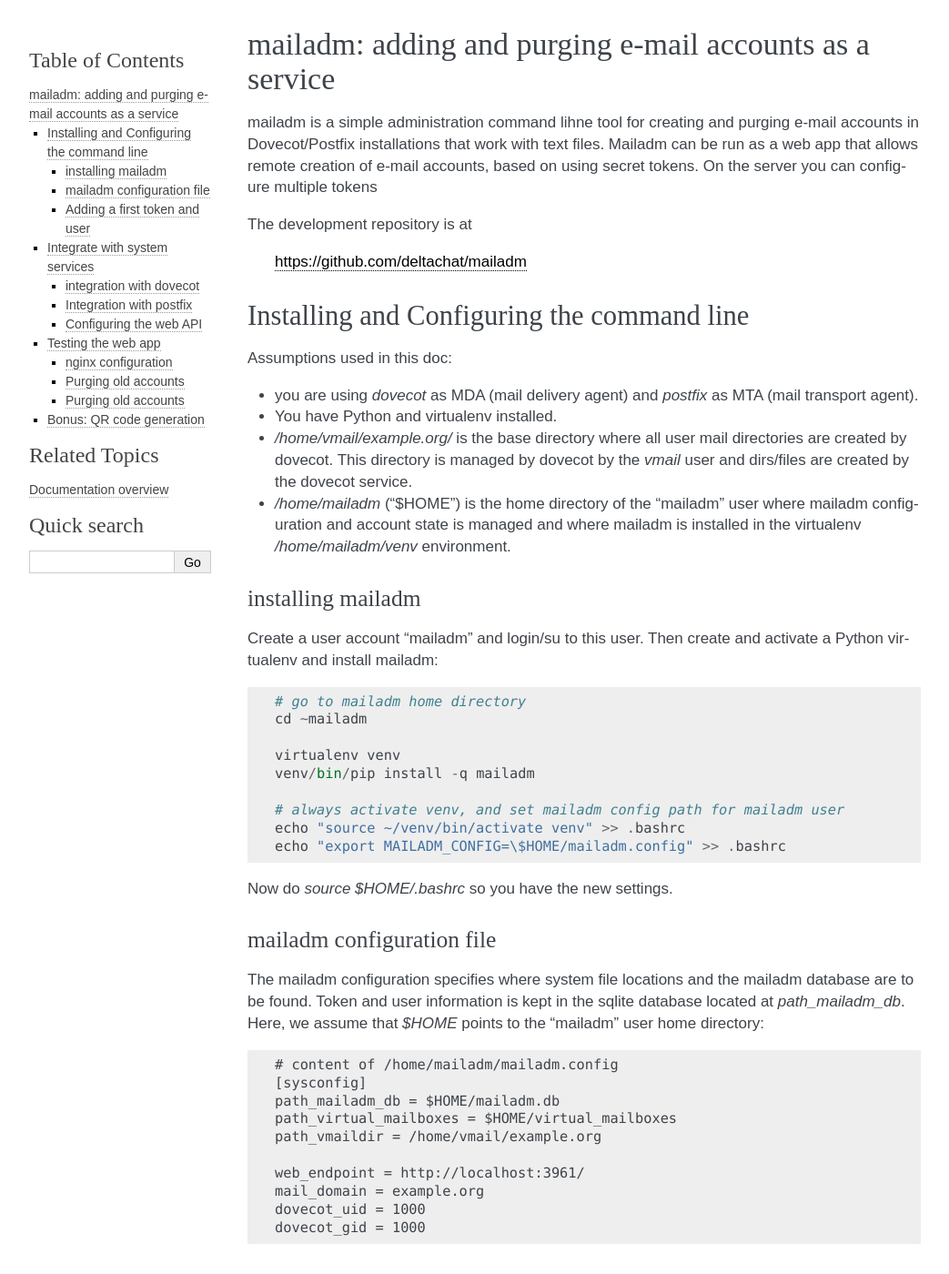
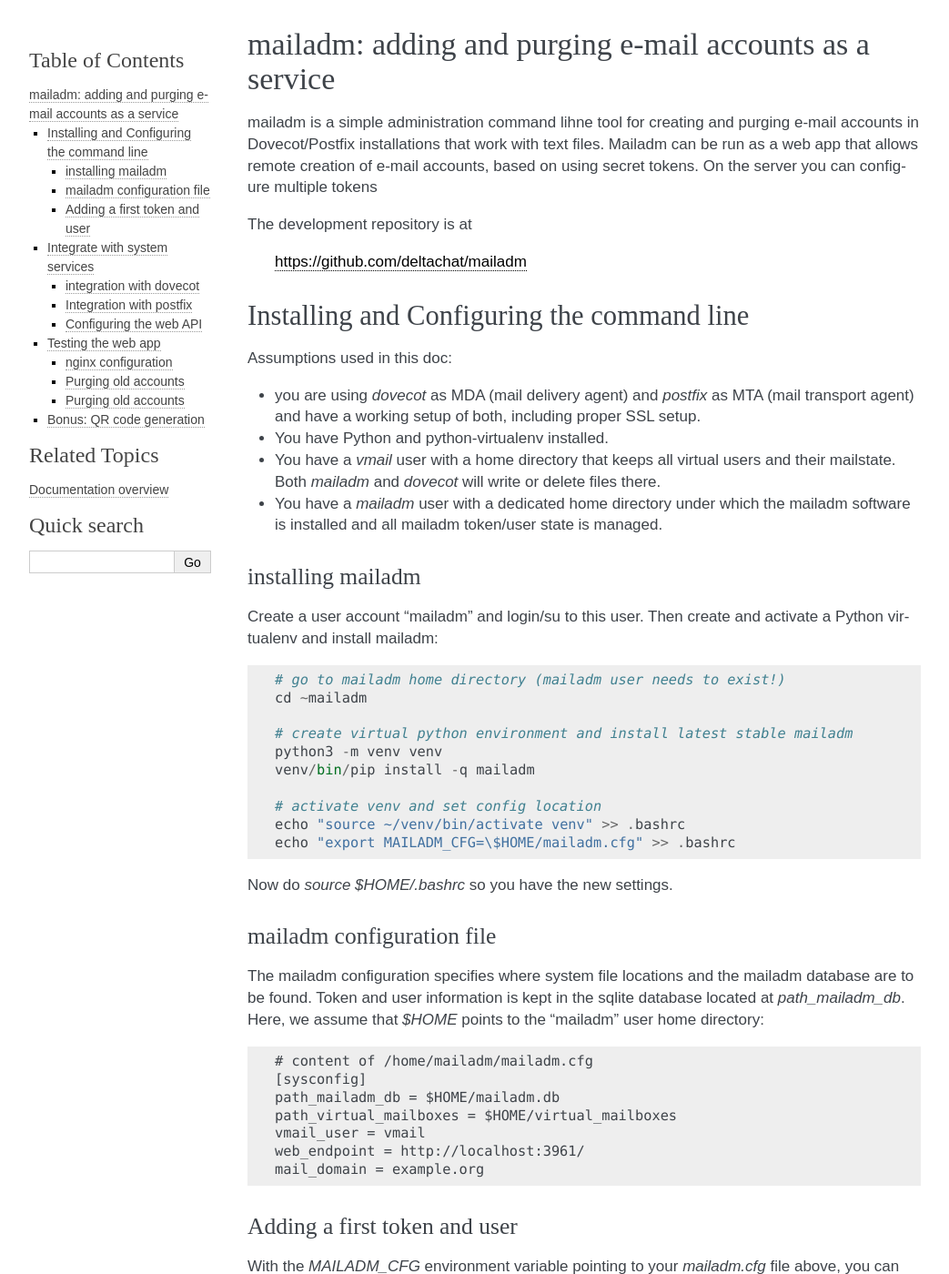
Before and after one commit to deltachat/mailadm, a Sphinx documentation site: the page built from doc/index.rst, in a window 1280 px wide and 1400 px high. Shown: the whole window at 91% size, without its empty margins (108-1151 px from the left). Built offline with Sphinx 7.4.7, drawn with Linux system fonts in a browser that asks for light colours; some of the changed text lies outside the part shown.

Commit message:
update docs, use MAILADM_CFG var instead of MAILADM_CONFIG

```diff
--- a/CHANGELOG.txt
+++ b/CHANGELOG.txt
@@ -2,7 +2,9 @@
 NEXT
 -------------
 
-- changed ini-file format
+- env var for config file is MAILADM_CFG
+
+- majorly changed ini-file format, see doc/index.rst
 
 - improved README
 
--- a/doc/index.rst
+++ b/doc/index.rst
@@ -18,18 +18,18 @@
 Assumptions used in this doc:
 
 - you are using `dovecot` as MDA (mail delivery agent)
-  and `postfix` as MTA (mail transport agent).
+  and `postfix` as MTA (mail transport agent)
+  and have a working setup of both, including proper SSL setup.
 
-- You have Python and virtualenv installed.
+- You have Python and python-virtualenv installed.
 
-- `/home/vmail/example.org/` is the base directory where all user mail
-  directories are created by dovecot. This directory is managed by dovecot
-  by the `vmail` user and dirs/files are created by the dovecot service.
+- You have a `vmail` user with a home directory that keeps all virtual
+  users and their mailstate. Both `mailadm` and `dovecot` will
+  write or delete files there.
 
-- `/home/mailadm` ("$HOME") is the home directory of the "mailadm" user
-  where mailadm configuration and account state is managed and where mailadm
-  is installed in the virtualenv `/home/mailadm/venv` environment.
-
+- You have a `mailadm` user with a dedicated home directory
+  under which the mailadm software is installed and all
+  mailadm token/user state is managed.
 
 installing mailadm
 +++++++++++++++++++++++++++++++++
@@ -37,15 +37,16 @@
 Create a user account "mailadm" and login/su to this user.
 Then create and activate a Python virtualenv and install mailadm::
 
-    # go to mailadm home directory
+    # go to mailadm home directory (mailadm user needs to exist!)
     cd ~mailadm
 
-    virtualenv venv
+    # create virtual python environment and install latest stable mailadm
+    python3 -m venv venv
     venv/bin/pip install -q mailadm
 
-    # always activate venv, and set mailadm config path for mailadm user
+    # activate venv and set config location
     echo "source ~/venv/bin/activate venv" >> .bashrc
-    echo "export MAILADM_CONFIG=\$HOME/mailadm.config" >> .bashrc
+    echo "export MAILADM_CFG=\$HOME/mailadm.cfg" >> .bashrc
 
 Now do `source $HOME/.bashrc` so you have the new settings.
 
@@ -59,23 +60,20 @@
 located at `path_mailadm_db`.  Here, we assume that `$HOME` points to
 the "mailadm" user home directory::
 
-    # content of /home/mailadm/mailadm.config
+    # content of /home/mailadm/mailadm.cfg
     [sysconfig]
     path_mailadm_db = $HOME/mailadm.db
     path_virtual_mailboxes = $HOME/virtual_mailboxes
-    path_vmaildir = /home/vmail/example.org
-
+    vmail_user = vmail
     web_endpoint = http://localhost:3961/
     mail_domain = example.org
-    dovecot_uid = 1000
-    dovecot_gid = 1000
 
 
 Adding a first token and user
 ++++++++++++++++++++++++++++++
 
-With the `MAILADM_CONFIG` environment variable
-pointing to your `mailadm.config` file above,
+With the `MAILADM_CFG` environment variable
+pointing to your `mailadm.cfg` file above,
 you can now add a first "token"::
 
     $ mailadm add-token oneday --expiry 1d --prefix="tmp."
@@ -96,23 +94,20 @@
     $ mailadm add-user tmp.12345@example.org
     added addr 'tmp.12345@example.org' with token 'oneday'
     wrote /home/mailadm/virtual_mailboxes
-    wrote /home/mailadm/dovecot-users
 
-Mailadm writes out files for use by postfix and dovecot
-and the next section provides an example how to integrate them.
+When adding/manipulating users `mailadm` writes out
+virtual mailbox "map" files (including the ".db" form)
+so that Postfix knows which mailadm mailboxes exist.
 
 
 Integrate with system services
 ------------------------------
-
 
 integration with dovecot
 ++++++++++++++++++++++++
 
 We can integrate mailadm with dovecot (for serving IMAP users)
 by producing a passwd configuration file::
-
-    XXX pull from dubby
 
 Now we need to include this file from the `/etc/dovecot/conf.d/10-auth.conf` file
 by adding the following line::
@@ -128,7 +123,7 @@
 ++++++++++++++++++++++++
 
 You need to already have configured a "virtual mailboxes" setup with postfix.
-Also, the `mail_domain` in the `mailadm.config` file needs to point
+Also, the `mail_domain` in the `mailadm.cfg` file needs to point
 to the domain which postfix serves.
 
 To let postfix know about mailadm-managed users, add the
@@ -160,7 +155,7 @@
 
     [Service]
     User=mailadm
-    Environment="MAILADM_CONFIG=/home/mailadm/mailadm.config"
+    Environment="MAILADM_CFG=/home/mailadm/mailadm.cfg"
     ExecStart=/home/mailadm/venv/bin/gunicorn -b localhost:3961 -w 1 mailadm.app:app
     Restart=always
 
@@ -224,7 +219,7 @@
     }
 
 Note that if you change the `location /` parameter you need to edit
-the `mailadm.config` file and modify the `web_endpoint` value accordingly
+the `mailadm.cfg` file and modify the `web_endpoint` value accordingly
 and then restart the mailadm service.
 
 
--- a/src/mailadm/__init__.py
+++ b/src/mailadm/__init__.py
@@ -6,4 +6,4 @@
     # package is not installed
     __version__ = "0.0.0.dev0-unknown"
 
-MAILADM_SYSCONFIG_PATH = "/etc/mailadm/mailadm.config"
+MAILADM_SYSCONFIG_PATH = "/etc/mailadm/mailadm.cfg"
```
Also changed, not shown: 5 other files.
